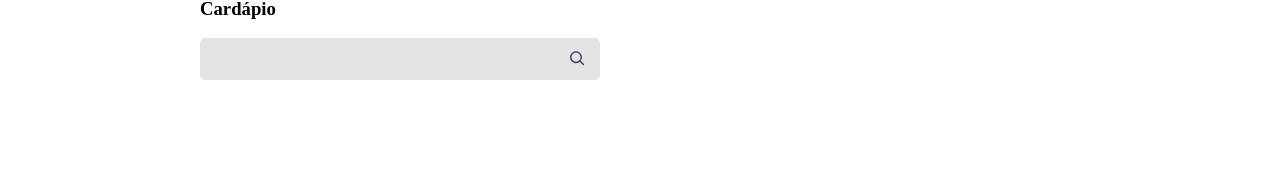
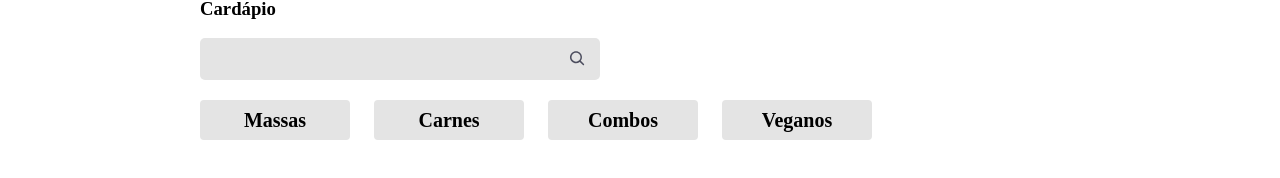
Before and after one commit to MoreiraRamires/nonnaVera, a React (Create React App) app: page / in a window 1280 px wide. Shown: the part 1615-1793 px from the top of the page. Before the commit the page ends 1745 px from the top, so only its background shows below. Built offline with nearby package versions, Linux system fonts and the light colour scheme; a web font is replaced by a local one.

Commit message:
filtro add

```diff
--- a/src/pages/Cardapio/Cardapio.module.scss
+++ b/src/pages/Cardapio/Cardapio.module.scss
@@ -55,4 +55,12 @@
     font-size: 3rem;
     margin-bottom: 30px;
   }
+  &__filtros {
+    align-items: center;
+    display: flex;
+    flex-wrap: wrap;
+    justify-content: space-between;
+    margin-bottom: 30px;
+    width: 100%;
+  }
 }
--- /dev/null
+++ b/src/pages/Cardapio/Filtros/Filtros.module.scss
@@ -0,0 +1,27 @@
+@import "styles/variaveis";
+
+.filtros {
+  display: flex;
+  gap: 24px;
+  flex-wrap: wrap;
+  margin: 20px 0;
+  &__filtro {
+    align-items: center;
+    background-color: $grey;
+    border: none;
+    border-radius: 4px;
+    display: flex;
+    font-size: 1.25rem;
+    font-weight: bold;
+    height: 40px;
+    justify-content: center;
+    width: 150px;
+    &--ativo {
+      background-color: $blue;
+      color: white;
+    }
+    &:hover {
+      cursor: pointer;
+    }
+  }
+}
--- /dev/null
+++ b/src/pages/Cardapio/Filtros/filtros.json
@@ -0,0 +1,18 @@
+[
+  {
+    "label": "Massas",
+    "id": 1
+  },
+  {
+    "label": "Carnes",
+    "id": 2
+  },
+  {
+    "label": "Combos",
+    "id": 3
+  },
+  {
+    "label": "Veganos",
+    "id": 4
+  }
+]
--- /dev/null
+++ b/src/pages/Cardapio/Filtros/index.tsx
@@ -0,0 +1,21 @@
+import React from 'react'
+import styles from './Filtros.module.scss';
+import filtros from "./filtros.json";
+
+type IOpcao = typeof filtros[0]
+
+export default function Filtro(){
+
+  function selecionarFiltro(opcao:IOpcao){
+
+  }
+  return (
+    <div className={styles.filtros}>
+      {filtros.map(opcao => (
+        <button className={styles.filtros__filtro} key={opcao.id} onClick={() => selecionarFiltro(opcao)}>
+          {opcao.label}
+        </button>
+      ))}
+    </div>
+  )
+}
--- a/src/pages/Cardapio/index.tsx
+++ b/src/pages/Cardapio/index.tsx
@@ -3,6 +3,7 @@
 import {ReactComponent as Logo} from 'assets/logo.svg';
 import Buscador from './Buscador';
 import { useState } from 'react';
+import Filtro from './Filtros';
 
 
 export default function Cardapio(){
@@ -24,6 +25,9 @@
           Cardápio
         </h3>
           <Buscador busca={busca} setBusca = {setBusca}/>
+          <div className={styles.cardapio__filtros}>
+            <Filtro/>
+          </div>
       </section>
     </main>
   );
```
